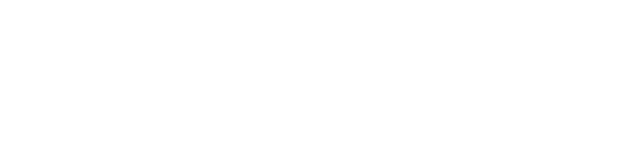
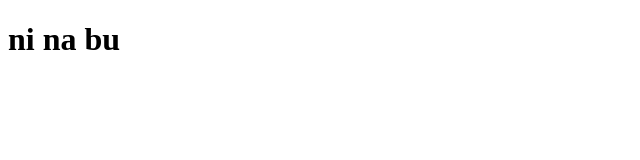
Before and after one commit to Oayeuj/git_test, a plain HTML site: page index.html in a window 1280 px wide. Shown: the whole page, without its empty margins (0-640 px from the left). Drawn offline with Linux system fonts and the light colour scheme.

Commit message:
Update index.html

```diff
--- a/index.html
+++ b/index.html
@@ -7,6 +7,7 @@
     <title>HOLOKOLOKOL</title>
 </head>
 <body>
+    <h1> ni na bu </h1>
 
 </body>
 </html>
```
